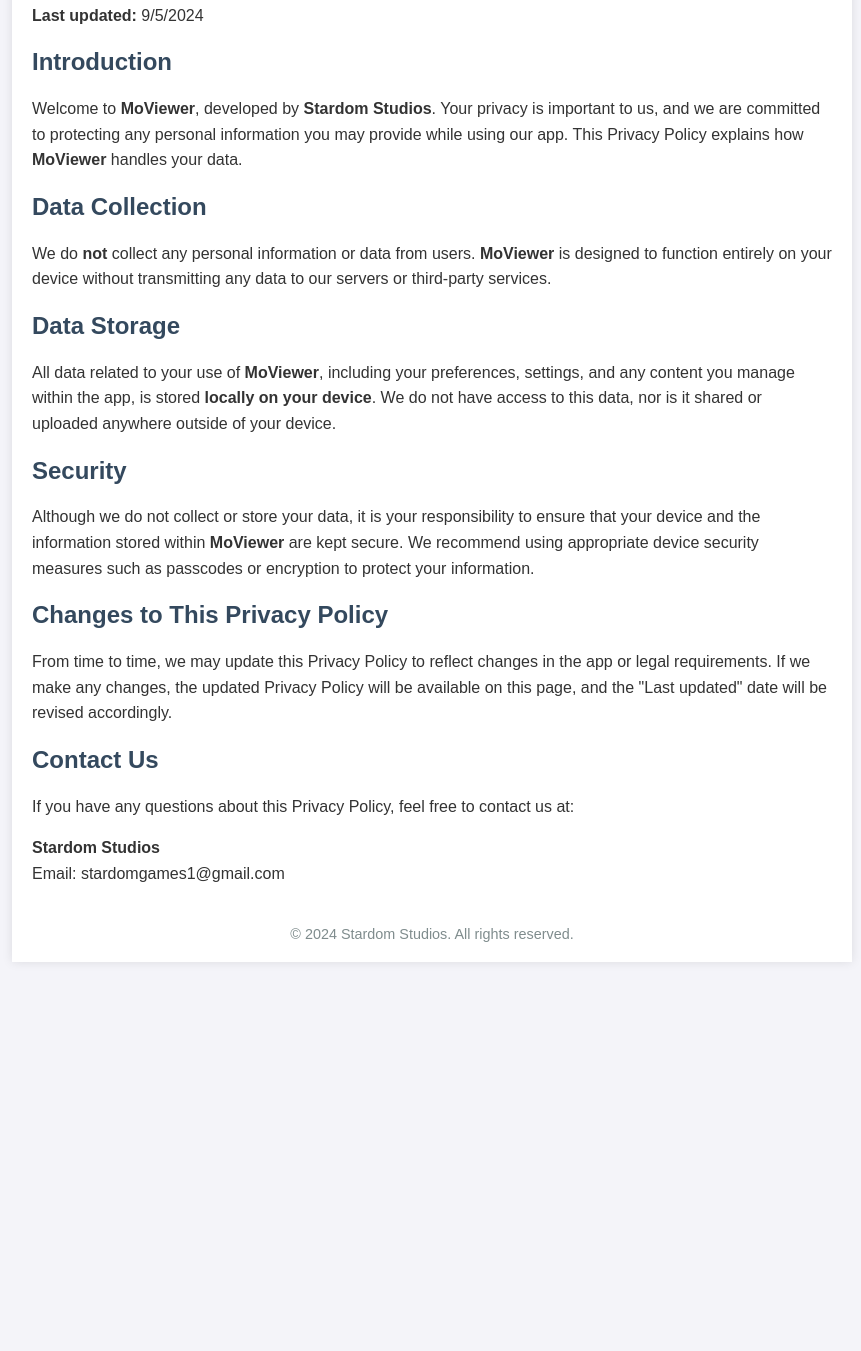
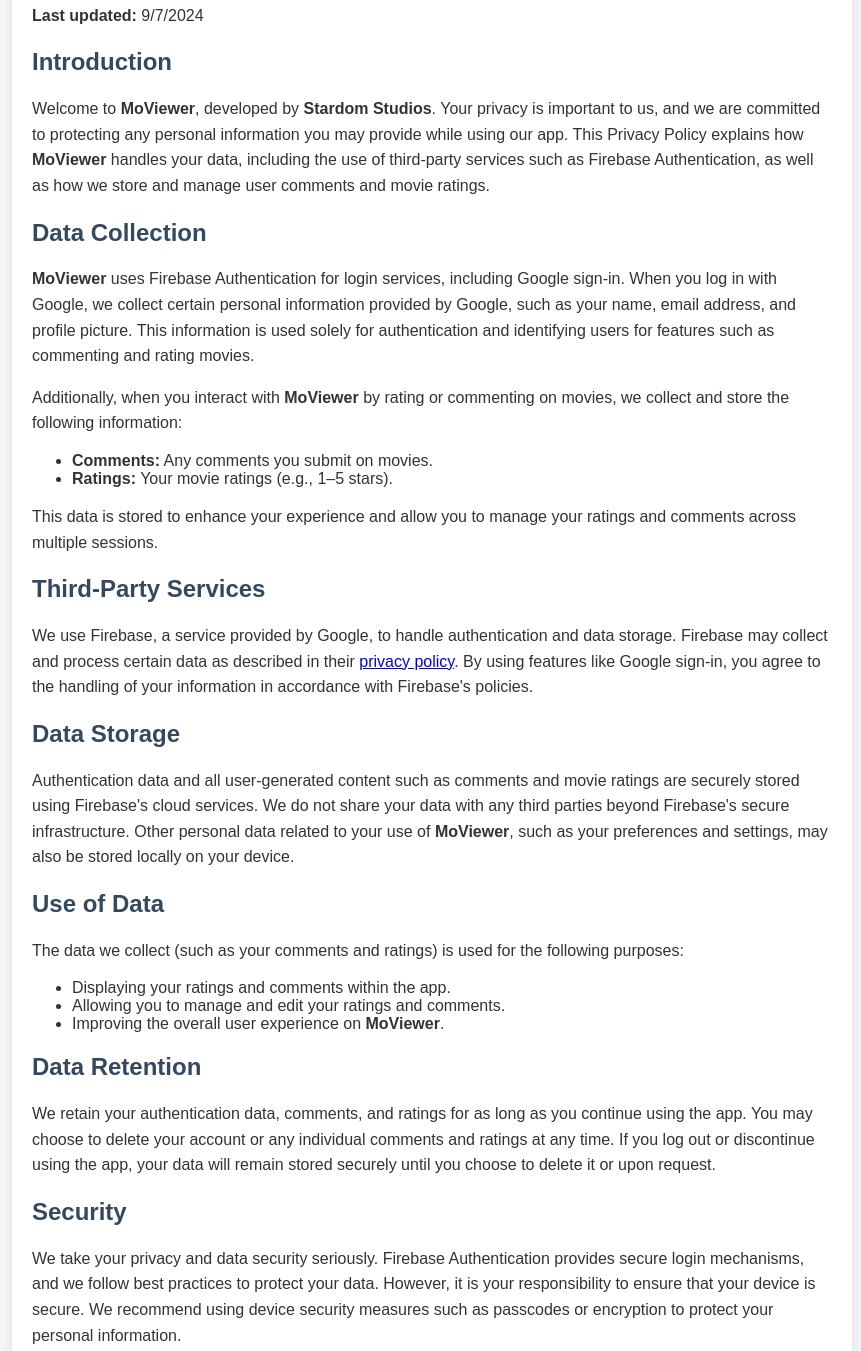
Before and after one commit to jordan-trempert/MoViewer, a plain HTML site: page privacyPolicy.html in a window 1280 px wide. Shown: the part 147-1498 px from the top of the page, without its empty margins (208-1069 px from the left). Before the commit the page ends 1159 px from the top, so only its background shows below. Drawn offline with Linux system fonts and the light colour scheme.

Commit message:
Update privacyPolicy.html

```diff
--- a/privacyPolicy.html
+++ b/privacyPolicy.html
@@ -40,25 +40,46 @@
 <body>
     <div class="container">
         <h1>Privacy Policy for MoViewer</h1>
-        <p><strong>Last updated:</strong> 9/5/2024</p>
+        <p><strong>Last updated:</strong> 9/7/2024</p>
 
         <h2>Introduction</h2>
-        <p>Welcome to <strong>MoViewer</strong>, developed by <strong>Stardom Studios</strong>. Your privacy is important to us, and we are committed to protecting any personal information you may provide while using our app. This Privacy Policy explains how <strong>MoViewer</strong> handles your data.</p>
+        <p>Welcome to <strong>MoViewer</strong>, developed by <strong>Stardom Studios</strong>. Your privacy is important to us, and we are committed to protecting any personal information you may provide while using our app. This Privacy Policy explains how <strong>MoViewer</strong> handles your data, including the use of third-party services such as Firebase Authentication, as well as how we store and manage user comments and movie ratings.</p>
 
         <h2>Data Collection</h2>
-        <p>We do <strong>not</strong> collect any personal information or data from users. <strong>MoViewer</strong> is designed to function entirely on your device without transmitting any data to our servers or third-party services.</p>
+        <p><strong>MoViewer</strong> uses Firebase Authentication for login services, including Google sign-in. When you log in with Google, we collect certain personal information provided by Google, such as your name, email address, and profile picture. This information is used solely for authentication and identifying users for features such as commenting and rating movies.</p>
+
+        <p>Additionally, when you interact with <strong>MoViewer</strong> by rating or commenting on movies, we collect and store the following information:</p>
+        <ul>
+            <li><strong>Comments:</strong> Any comments you submit on movies.</li>
+            <li><strong>Ratings:</strong> Your movie ratings (e.g., 1–5 stars).</li>
+        </ul>
+        <p>This data is stored to enhance your experience and allow you to manage your ratings and comments across multiple sessions.</p>
+
+        <h2>Third-Party Services</h2>
+        <p>We use Firebase, a service provided by Google, to handle authentication and data storage. Firebase may collect and process certain data as described in their <a href="https://firebase.google.com/support/privacy">privacy policy</a>. By using features like Google sign-in, you agree to the handling of your information in accordance with Firebase's policies.</p>
 
         <h2>Data Storage</h2>
-        <p>All data related to your use of <strong>MoViewer</strong>, including your preferences, settings, and any content you manage within the app, is stored <strong>locally on your device</strong>. We do not have access to this data, nor is it shared or uploaded anywhere outside of your device.</p>
+        <p>Authentication data and all user-generated content such as comments and movie ratings are securely stored using Firebase's cloud services. We do not share your data with any third parties beyond Firebase's secure infrastructure. Other personal data related to your use of <strong>MoViewer</strong>, such as your preferences and settings, may also be stored locally on your device.</p>
+
+        <h2>Use of Data</h2>
+        <p>The data we collect (such as your comments and ratings) is used for the following purposes:</p>
+        <ul>
+            <li>Displaying your ratings and comments within the app.</li>
+            <li>Allowing you to manage and edit your ratings and comments.</li>
+            <li>Improving the overall user experience on <strong>MoViewer</strong>.</li>
+        </ul>
+
+        <h2>Data Retention</h2>
+        <p>We retain your authentication data, comments, and ratings for as long as you continue using the app. You may choose to delete your account or any individual comments and ratings at any time. If you log out or discontinue using the app, your data will remain stored securely until you choose to delete it or upon request.</p>
 
         <h2>Security</h2>
-        <p>Although we do not collect or store your data, it is your responsibility to ensure that your device and the information stored within <strong>MoViewer</strong> are kept secure. We recommend using appropriate device security measures such as passcodes or encryption to protect your information.</p>
+        <p>We take your privacy and data security seriously. Firebase Authentication provides secure login mechanisms, and we follow best practices to protect your data. However, it is your responsibility to ensure that your device is secure. We recommend using device security measures such as passcodes or encryption to protect your personal information.</p>
 
         <h2>Changes to This Privacy Policy</h2>
         <p>From time to time, we may update this Privacy Policy to reflect changes in the app or legal requirements. If we make any changes, the updated Privacy Policy will be available on this page, and the "Last updated" date will be revised accordingly.</p>
 
         <h2>Contact Us</h2>
-        <p>If you have any questions about this Privacy Policy, feel free to contact us at:</p>
+        <p>If you have any questions about this Privacy Policy or how we handle your data, feel free to contact us at:</p>
         <p><strong>Stardom Studios</strong><br>Email: stardomgames1@gmail.com</p>
 
         <footer>
```
